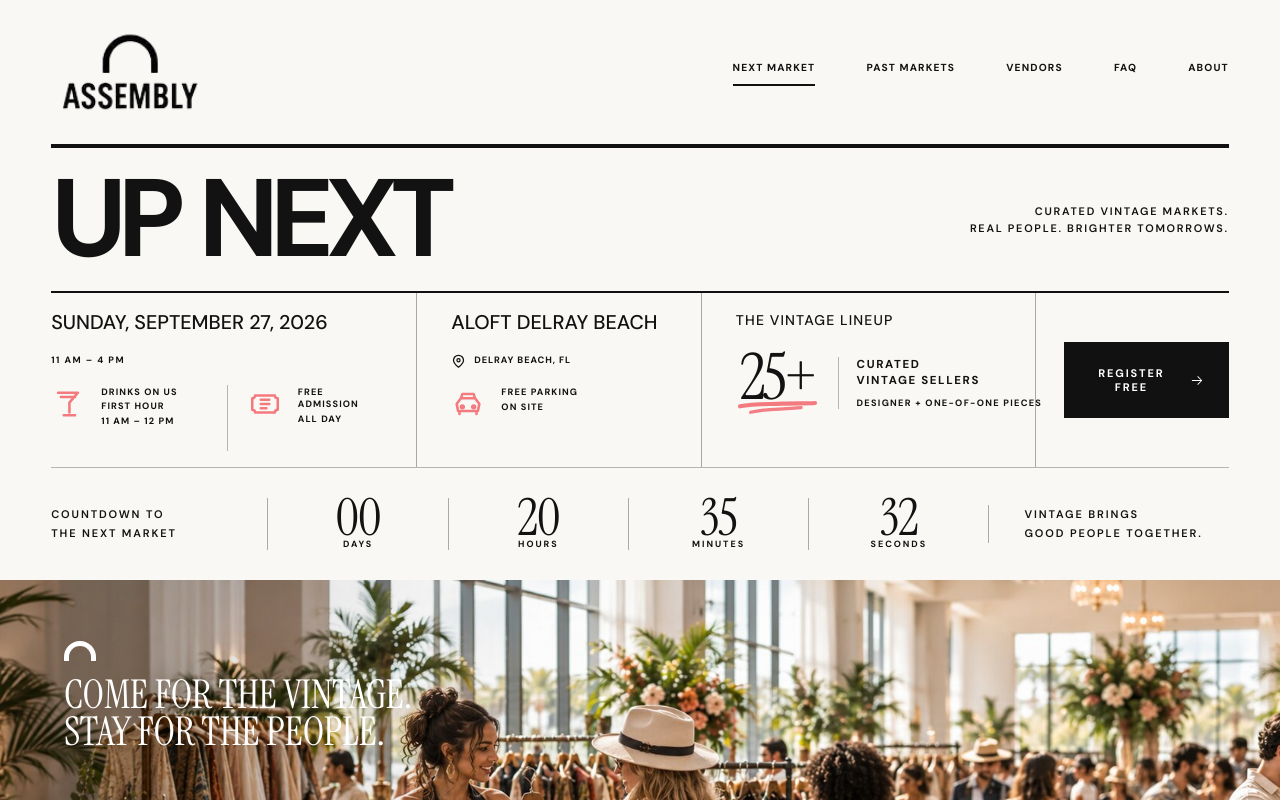
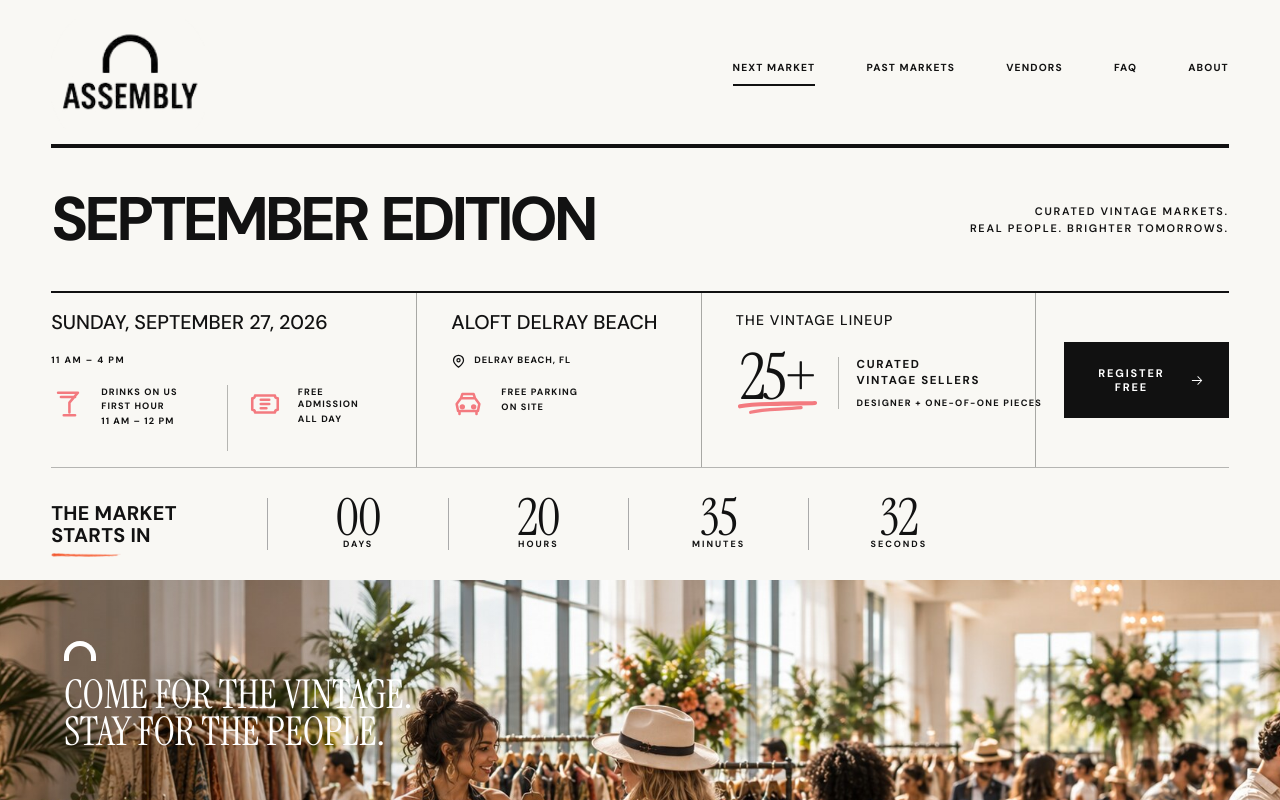
Before and after one commit to simplyrylo413/Assemblyvintage, a React (Vite) app: page / in a window 1280 px wide. Shown: the top 800 px of the page. Built offline with nearby package versions, Linux system fonts and the light colour scheme.

Commit message:
Refine September heading and countdown brush underline

```diff
--- a/src/App.jsx
+++ b/src/App.jsx
@@ -90,13 +90,15 @@ function Countdown() {
   const time = useCountdown()
   return (
     <section className="countdown" aria-label="Countdown to the next market">
-      <p className="countdown-label">COUNTDOWN TO<br />THE NEXT MARKET</p>
+      <p className="countdown-label">
+        <span>THE MARKET</span>
+        <span className="countdown-label__underlined">STARTS IN<img src="/assets/countdown-brush-underline.webp" alt="" aria-hidden="true" /></span>
+      </p>
       <div className="countdown-values">
         {Object.entries(time).map(([label, value]) => (
           <div className="time-unit" key={label}><span key={value} className="time-number">{String(value).padStart(2, '0')}</span><span>{label}</span></div>
         ))}
       </div>
-      <p className="countdown-note">VINTAGE BRINGS<br />GOOD PEOPLE TOGETHER.</p>
     </section>
   )
 }
@@ -296,17 +298,14 @@ export function App() {
           </div>
 
           <section className="intro" id="next-market">
-            <h1 aria-label="Up next">
-              <span className="intro-word" aria-hidden="true">
-                <span className="intro-letter" style={{ '--letter-index': 0 }}>U</span>
-                <span className="intro-letter" style={{ '--letter-index': 1 }}>P</span>
-              </span>
-              <span className="intro-word" aria-hidden="true">
-                <span className="intro-letter" style={{ '--letter-index': 2 }}>N</span>
-                <span className="intro-letter" style={{ '--letter-index': 3 }}>E</span>
-                <span className="intro-letter" style={{ '--letter-index': 4 }}>X</span>
-                <span className="intro-letter" style={{ '--letter-index': 5 }}>T</span>
-              </span>
+            <h1 aria-label="September edition">
+              {['SEPTEMBER', 'EDITION'].map((word, wordIndex) => (
+                <span className="intro-word" aria-hidden="true" key={word}>
+                  {[...word].map((letter, index) => (
+                    <span className="intro-letter" style={{ '--letter-index': index + (wordIndex ? 9 : 0) }} key={`${word}-${index}`}>{letter}</span>
+                  ))}
+                </span>
+              ))}
             </h1>
             <p>CURATED VINTAGE MARKETS.<br />REAL PEOPLE. BRIGHTER TOMORROWS.</p>
           </section>
--- a/src/styles.css
+++ b/src/styles.css
@@ -17,9 +17,9 @@ button,input { font:inherit; } button,a { -webkit-tap-highlight-color:transparen
 .desktop-nav button:hover::after,.desktop-nav .nav-next::after { transform:scaleX(1); }
 .menu-button { display:none; border:0; background:none; margin-left:50px; padding:16px 0; transition:transform .3s ease; } .menu-button:hover { transform:rotate(8deg); } .mobile-menu { display:none; }
 .intro { margin:0 4%; min-height:145px; display:flex; justify-content:space-between; align-items:center; border-bottom:2px solid var(--ink); }
-.intro h1 { margin:0; display:flex; gap:.2em; font-size:clamp(68px,8.6vw,145px); line-height:.8; letter-spacing:-.08em; }
+.intro h1 { margin:0; display:flex; gap:.22em; font-size:clamp(42px,4.8vw,76px); line-height:.9; letter-spacing:-.065em; }
 .intro-word { display:inline-flex; }
-.intro-letter { display:inline-block; will-change:opacity,filter; animation:titleLetter .82s cubic-bezier(.22,1,.36,1) both; animation-delay:calc(var(--letter-index) * .085s); }
+.intro-letter { display:inline-block; will-change:opacity,filter; animation:titleLetter .82s cubic-bezier(.22,1,.36,1) both; animation-delay:calc(var(--letter-index) * .055s); }
 .intro p { font-size:clamp(10px,.85vw,14px); line-height:1.55; letter-spacing:.16em; font-weight:600; text-align:right; }
 .event-strip { min-height:110px; margin:0 4%; display:grid; grid-template-columns:1.15fr 1.6fr 1.3fr .85fr; align-items:center; border-bottom:1px solid #b5b5b2; }
 .event-strip>div { min-height:60px; padding:6px 28px; border-right:1px solid #a8a8a4; display:flex; flex-direction:column; justify-content:center; } .event-strip>div:first-child { padding-left:0; }
@@ -28,7 +28,10 @@ button,input { font:inherit; } button,a { -webkit-tap-highlight-color:transparen
 .primary-button { min-height:58px; border:1px solid var(--ink); background:var(--ink); color:white; display:inline-flex; align-items:center; justify-content:center; gap:16px; padding:0 24px; font-size:11px; letter-spacing:.17em; font-weight:700; transition:color .3s ease,background .3s ease,transform .3s ease; }
 .primary-button:hover { color:var(--ink); background:var(--lime); transform:translateY(-2px); } .event-strip .primary-button { margin-left:28px; }
 .countdown { min-height:112px; margin:0 4%; display:grid; grid-template-columns:.9fr 3fr 1fr; align-items:center; }
-.countdown-label,.countdown-note { margin:0; font-size:11px; line-height:1.7; letter-spacing:.17em; font-weight:600; } .countdown-note { padding-left:35px; border-left:1px solid #aaa; }
+.countdown-label { margin:0; font-size:clamp(17px,1.55vw,22px); line-height:1.13; letter-spacing:.015em; font-weight:700; }
+.countdown-label>span { display:block; width:max-content; }
+.countdown-label__underlined { position:relative; }
+.countdown-label__underlined img { position:absolute; left:0; bottom:-11px; display:block; width:70px; height:auto; pointer-events:none; }
 .countdown-values { display:grid; grid-template-columns:repeat(4,1fr); }.time-unit{display:flex; flex-direction:column; align-items:center; border-left:1px solid #aaa; text-transform:uppercase; font-size:9px; letter-spacing:.22em; font-weight:700}
 .time-number{font-family:var(--serif);font-weight:400;font-size:clamp(38px,4vw,66px);line-height:.8;letter-spacing:-.02em;animation:numberTick .3s ease}
 .hero{position:relative;height:clamp(420px,43vw,700px);overflow:hidden;opacity:0;transform:translateY(30px);transition:1s cubic-bezier(.22,1,.36,1)}.hero.is-visible{opacity:1;transform:translateY(0)}
@@ -67,7 +70,7 @@ footer{min-height:310px;padding:70px 4% 35px;background:var(--coral);display:gri
   .logo{width:116px;min-height:78px;padding:7px 0 6px}
   .logo img{max-height:78px}
   .intro{min-height:190px;margin:0 20px;padding:28px 0 24px;display:grid;align-content:center;gap:20px}
-  .intro h1{flex-direction:column;gap:0;font-size:clamp(64px,20vw,92px)}
+  .intro h1{flex-direction:column;gap:0;font-size:clamp(42px,12vw,62px)}
   .intro p{font-size:8px;text-align:left}
   .event-strip{margin:0 20px;padding:24px 0;min-height:0;grid-template-columns:1fr;gap:18px}
   .event-strip>div{min-height:0;padding:0 0 17px;border:0;border-bottom:1px solid #c4c3be}
@@ -75,9 +78,8 @@ footer{min-height:310px;padding:70px 4% 35px;background:var(--coral);display:gri
   .event-strip strong{font-size:19px}
   .event-strip .primary-button{margin:0;width:100%}
   .countdown{margin:0 20px;padding:24px 0;min-height:0;grid-template-columns:1fr;gap:20px}
-  .countdown-label br{display:none}
+  .countdown-label{font-size:22px}
   .countdown-values{order:2}
-  .countdown-note{display:none}
   .time-unit{border-left:0;border-right:1px solid #aaa}
   .time-unit:last-child{border:0}
   .time-number{font-size:clamp(38px,12vw,54px)}
```
Also changed, not shown: public/assets/countdown-brush-underline.webp (added), 1 other file (tests, documents, lock files or other folders).
